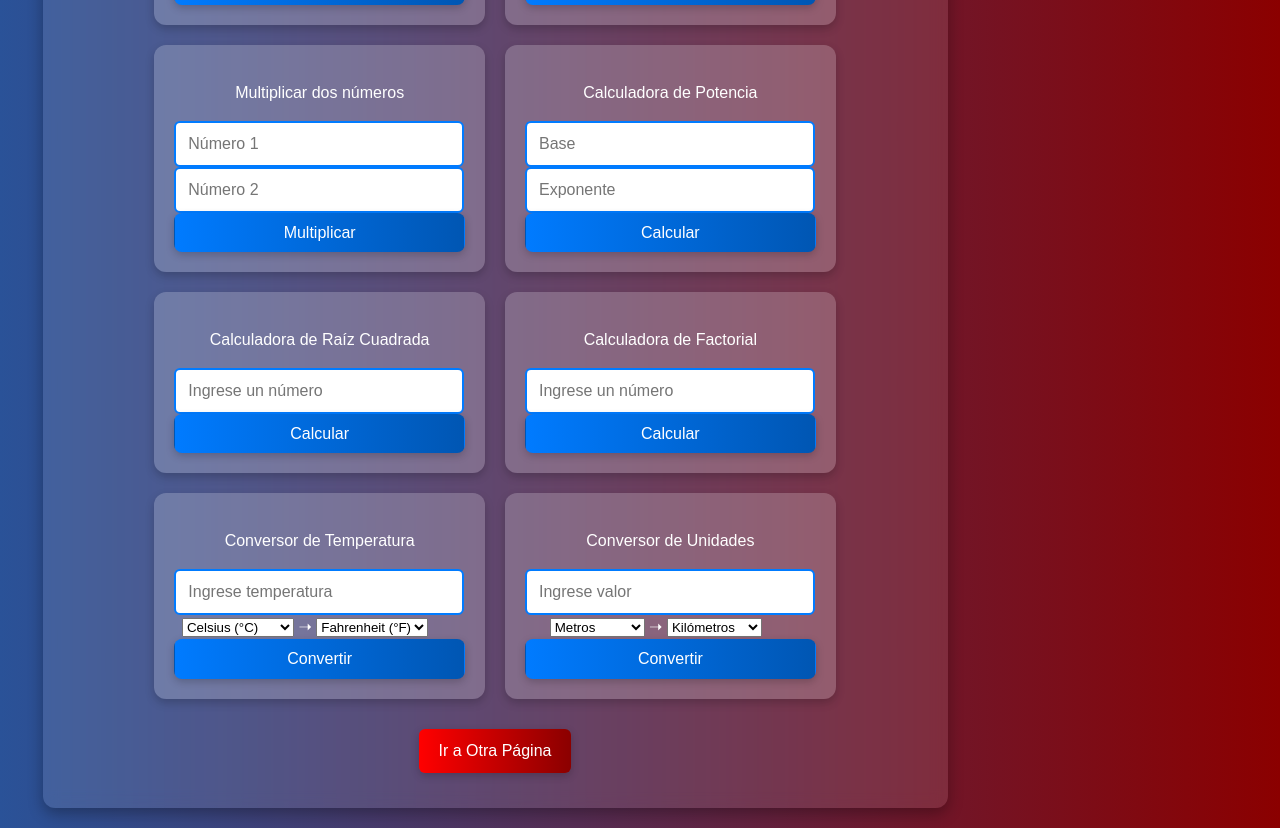
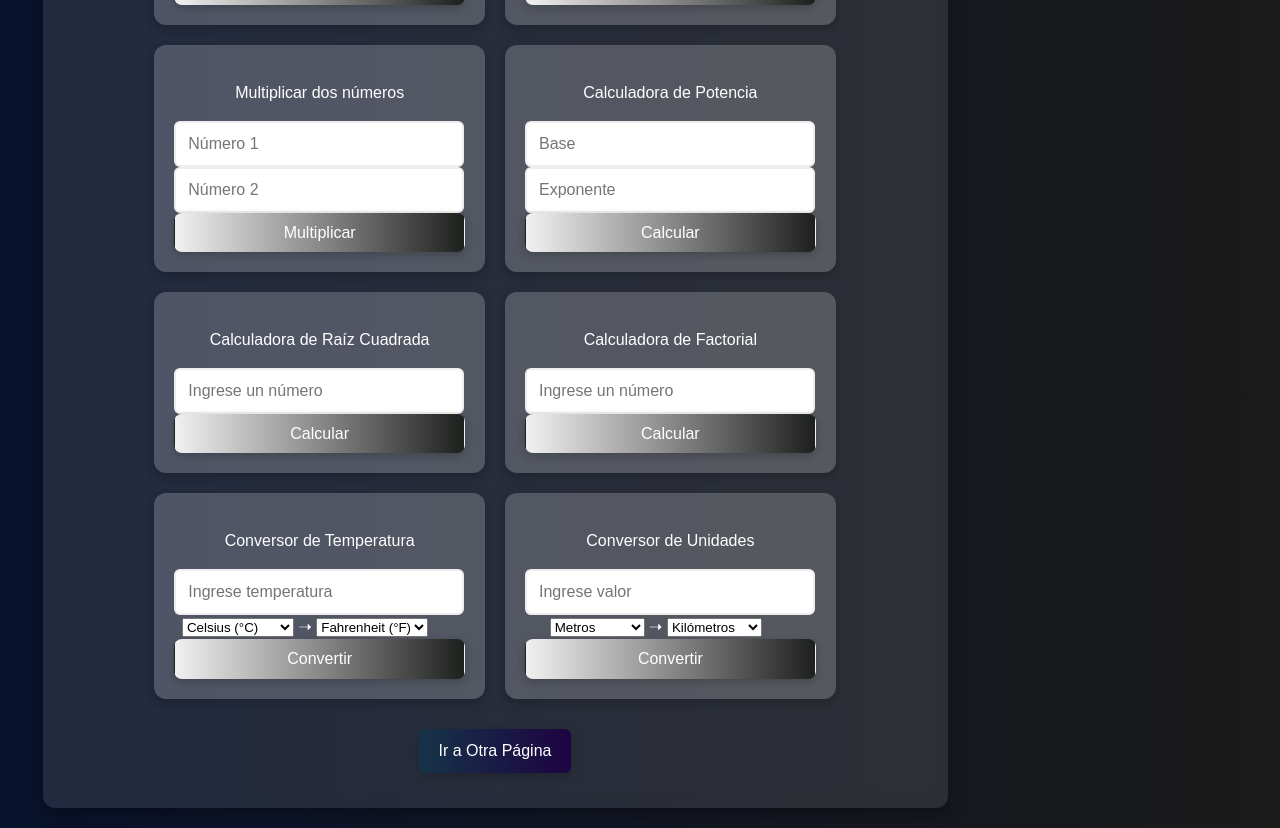
Before and after one commit to Powe1sd/React-app1, a React (Vite) app: page / in a window 1280 px wide. Shown: the part 620-1448 px from the top of the page. Built offline with nearby package versions, Linux system fonts and the light colour scheme.

Commit message:
first commit

```diff
--- a/src/App.css
+++ b/src/App.css
@@ -3,7 +3,7 @@
 /* Estilos globales */
 body {
   font-family: "Poppins", sans-serif;
-  background: linear-gradient(to right, #2a5298, #8b0000); /* Azul a rojo */
+  background: linear-gradient(to right, #09122c, #1a1a19); /* Azul a rojo */
   text-align: center;
   padding: 20px;
   color: white;
@@ -51,7 +51,7 @@ body {
 
 /* Botón estilizado */
 button {
-  background: linear-gradient(to right, #007bff, #0056b3);
+  background: linear-gradient(to right, #f1f1f1, #1e201e);
   color: white;
   border: none;
   padding: 12px 20px;
@@ -67,7 +67,7 @@ button {
 }
 
 button:hover {
-  background: linear-gradient(to right, #0056b3, #003c8f);
+  background: linear-gradient(to right, #eeeeee, #01204e);
   transform: scale(1.05);
   box-shadow: 0 5px 12px rgba(0, 0, 0, 0.3);
 }
@@ -82,7 +82,7 @@ input {
   padding: 12px;
   width: 100%;
   max-width: 300px;
-  border: 2px solid #007bff;
+  border: 2px solid #eeeeee;
   border-radius: 6px;
   font-size: 16px;
   outline: none;
@@ -160,8 +160,8 @@ h1 {
   padding: 10px 20px; /* Adjust padding as needed */
   background: linear-gradient(
     to right,
-    #ff0000,
-    #8b0000
+    #153448,
+    #1e0342
   ); /* Same as your button */
   color: white;
   text-decoration: none; /* Remove underline */
@@ -174,8 +174,8 @@ h1 {
 .nav-link:hover {
   background: linear-gradient(
     to right,
-    #ffff00,
-    #ffff00
+    #eeedeb,
+    #211951
   ); /* Same as your button hover */
   transform: scale(1.05);
   box-shadow: 0 5px 12px rgba(0, 0, 0, 0.3);
```
